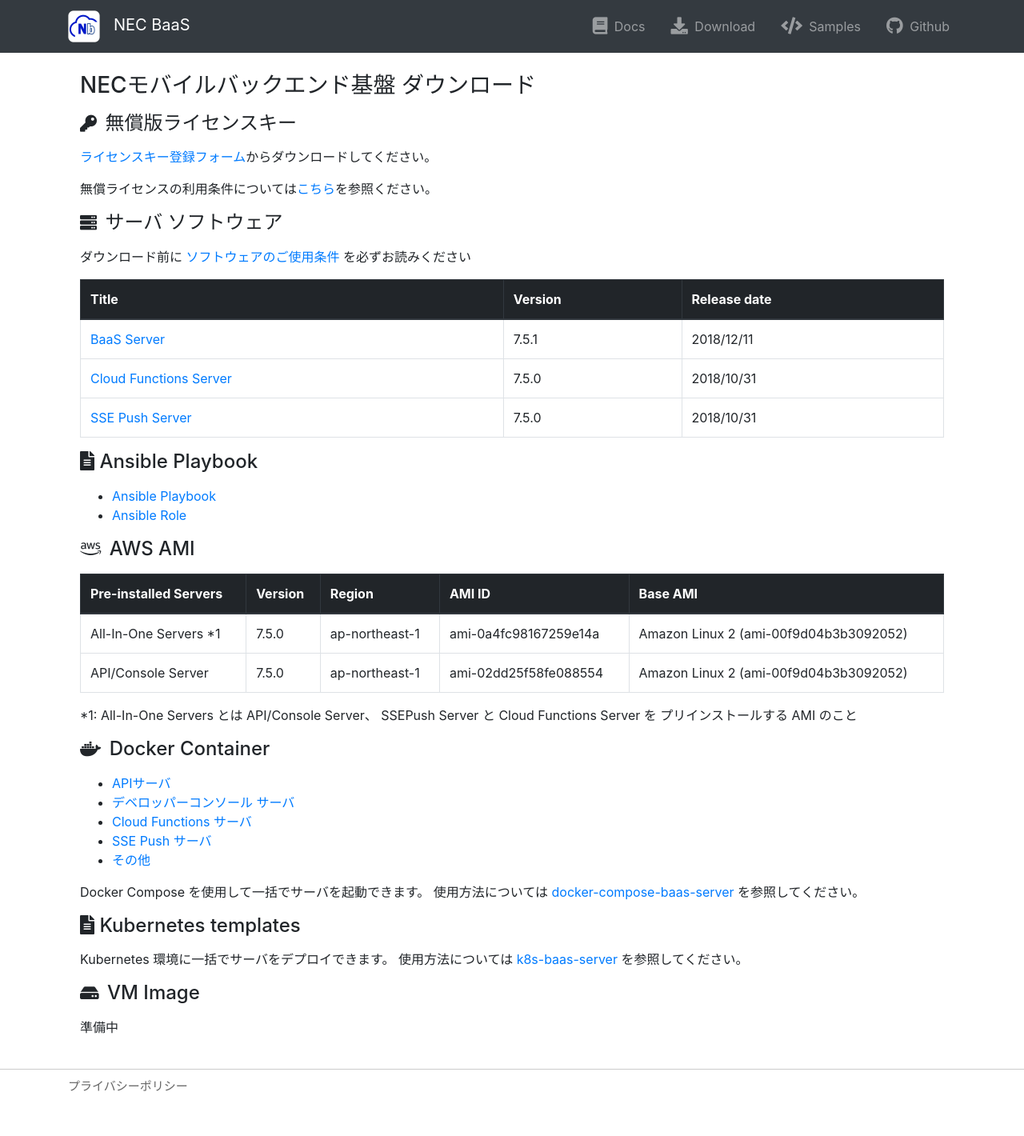
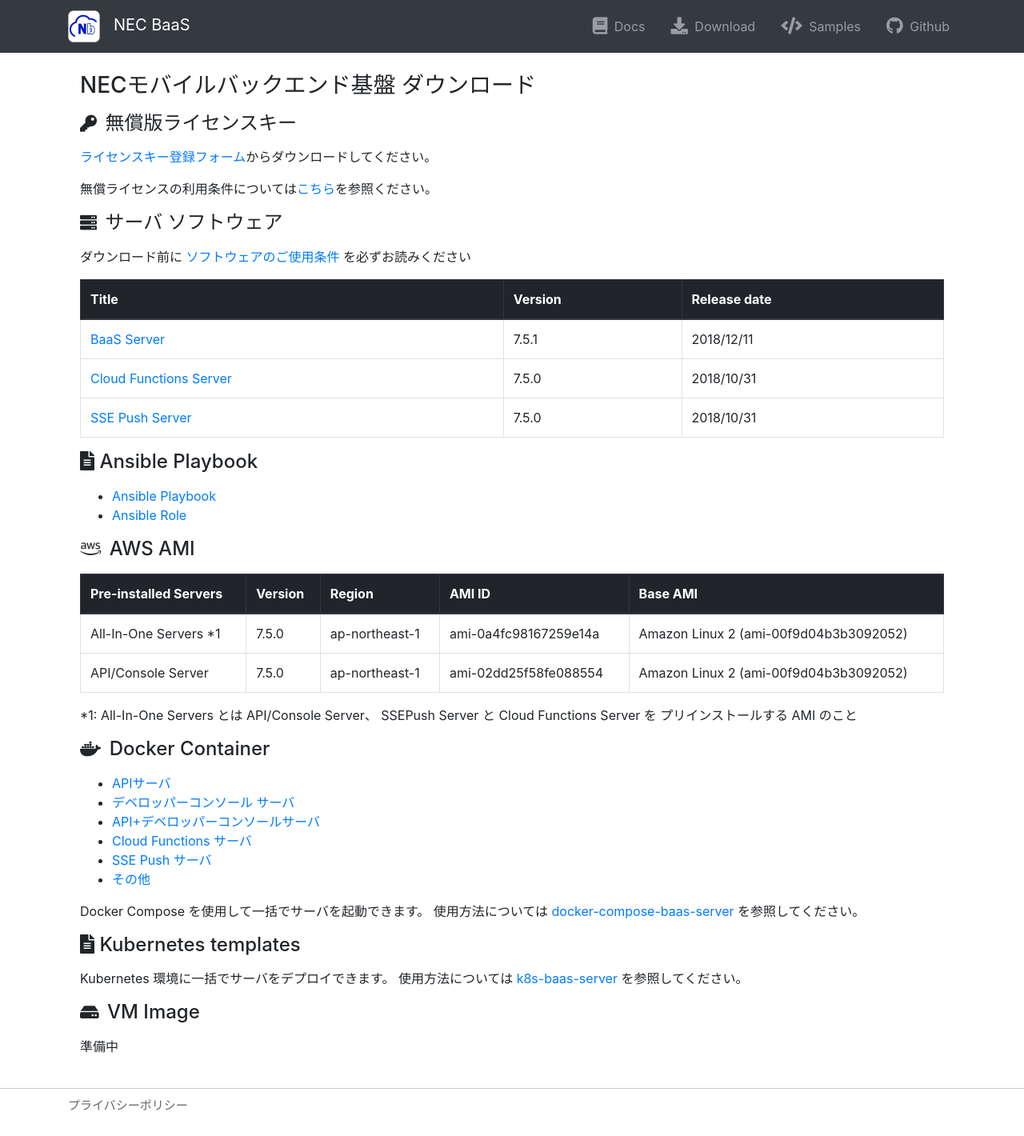
Before and after one commit to nec-baas/nec-baas.github.io, a Jekyll site: the page built from downloads.html, in a window 1280 px wide. Shown: the whole page at 80% size. Built offline with Jekyll 4.4.1, drawn with Linux system fonts in a browser that asks for light colours; nearby versions of some CDN libraries; before the commit the page ends 1396 px from its top, so only the background shows below that.

Commit message:
add docker container

```diff
--- a/downloads.html
+++ b/downloads.html
@@ -88,6 +88,7 @@
             <ul>
               <li><a href="https://hub.docker.com/r/necbaas/api-server/">APIサーバ</a>
               <li><a href="https://hub.docker.com/r/necbaas/console-server/">デベロッパーコンソール サーバ</a>
+              <li><a href="https://hub.docker.com/r/necbaas/api-console-server/">API+デベロッパーコンソールサーバ</a>
               <li><a href="https://hub.docker.com/r/necbaas/cloudfn-server/">Cloud Functions サーバ</a>
               <li><a href="https://hub.docker.com/r/necbaas/ssepush-server/">SSE Push サーバ</a>
               <li><a href="https://hub.docker.com/r/necbaas/">その他</a>
```
